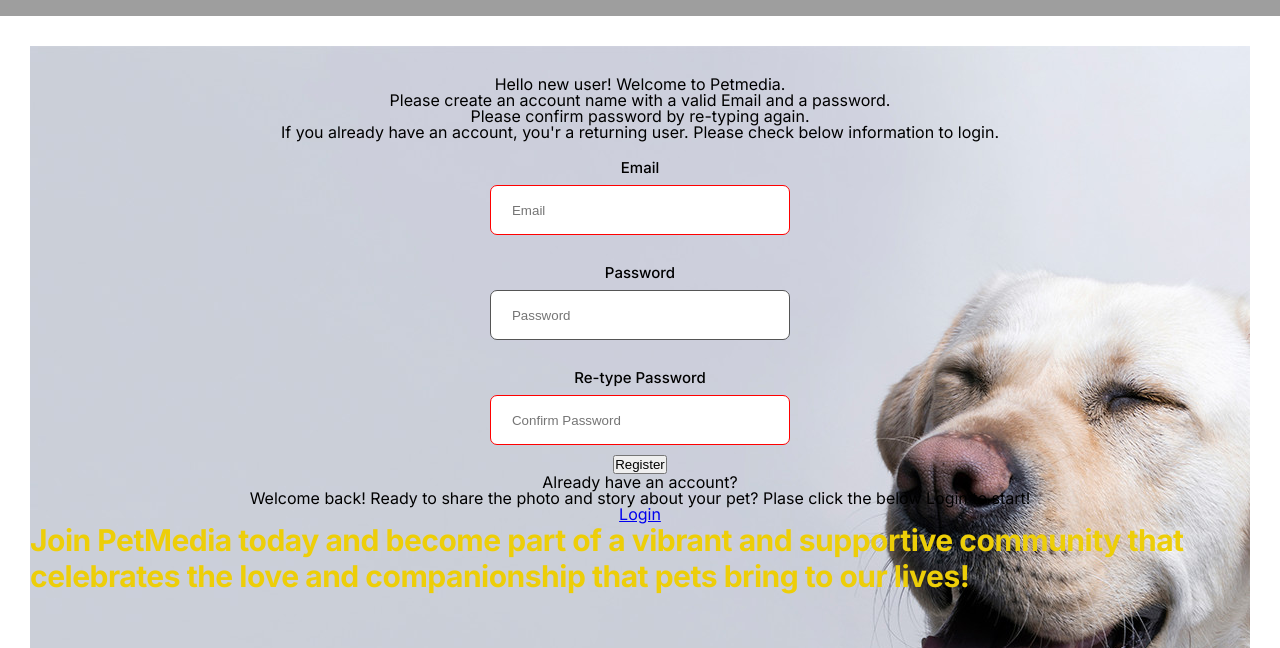
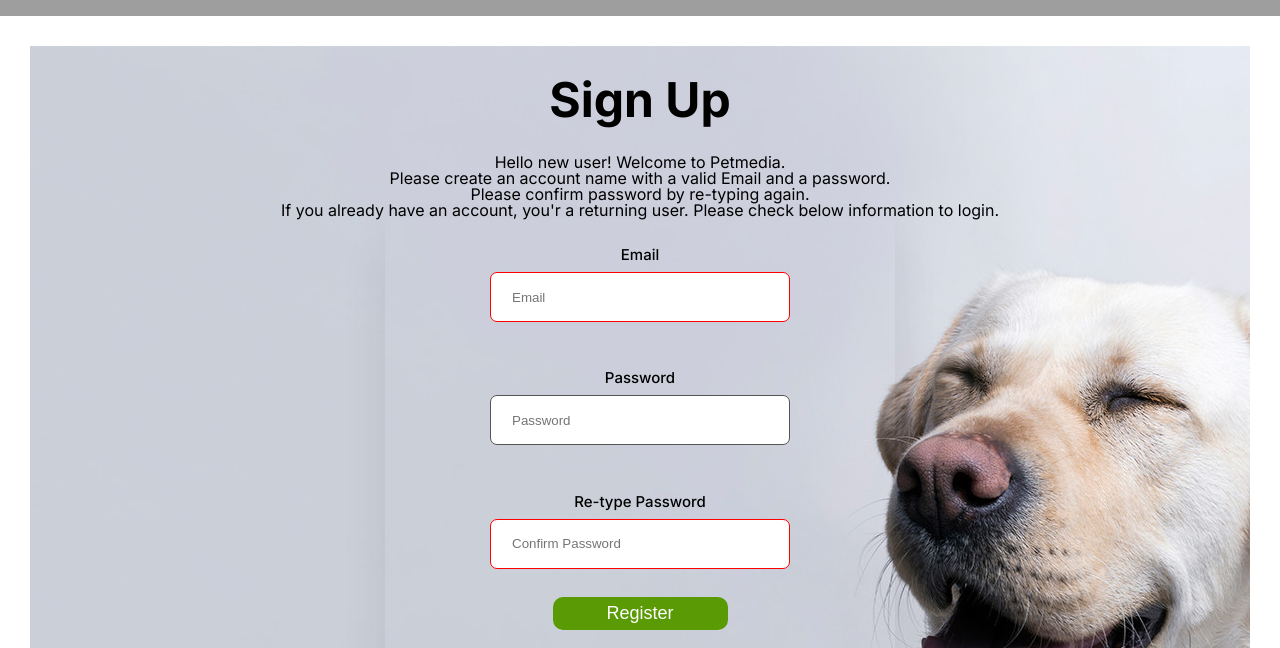
Before and after one commit to 2023-ctech-cs5356/milestone-3-petmedia, a React (Create React App) app: page /register in a window 1280 px wide. Shown: the part 304-952 px from the top of the page. Built offline with nearby package versions, Linux system fonts and the light colour scheme; no server answers; the database is empty; grey boxes are pictures that could not be loaded.

Commit message:
Update Register.js

```diff
--- a/src/components/Register.js
+++ b/src/components/Register.js
@@ -25,8 +25,9 @@ const Register = () => {
   const navigate = useNavigate();
   const { dispatch } = useContext(AuthContext);
 
-  // handle situation when password doesn't match!
+  // need further research to handle situation when password doesn't match!
   // https://stackoverflow.com/questions/1653425/a-za-z-a-za-z0-9-regular-expression
+  // handle thre situatios
   const inputs = [
     {
       id: 1,
@@ -57,6 +58,7 @@ const Register = () => {
     },
   ];
 
+  // handle sibmission
   const handleInputChange = (event) => {
     const { name, value } = event.target;
     setValues((prevValues) => ({
@@ -66,10 +68,12 @@ const Register = () => {
   };
 
   const handleSubmit = (event) => {
+
     event.preventDefault();
 
     const { password, repeatPassword, email } = values;
 
+    // situation when two passwords not matching
     if (password !== repeatPassword) {
       setError(true);
       return;
@@ -77,6 +81,7 @@ const Register = () => {
 
     setError(false);
 
+    // try to create account and response when error occurs
     createUserWithEmailAndPassword(auth, email, password)
       .then((userCredential) => {
         const user = userCredential.user;
@@ -90,6 +95,13 @@ const Register = () => {
 
   return (
     <div className={styles.register}>
+
+      <h2>
+        <font size="10" color="black">
+          Sign Up
+          </font>
+      </h2>
+
       <div className={styles.divBtn}>
         <p className={styles["p-auth-info"]}>
           Hello new user! Welcome to Petmedia.
@@ -103,7 +115,7 @@ const Register = () => {
         </p>
       </div>
 
-      <form className={styles.formOne} onSubmit={handleSubmit}>
+      <form className={styles.form} onSubmit={handleSubmit}>
         {inputs.map((input) => (
           <InputLogin
             key={input.id}
@@ -120,7 +132,7 @@ const Register = () => {
         ))}
 
         <div className={styles["divBtn"]}>
-          <button className={styles["btnlogin"]} type="submit">
+          <button className={styles["loginbtn"]} type="submit">
             Register
           </button>
           <p className={styles["p-auth-info"]}>
@@ -133,7 +145,7 @@ const Register = () => {
             <br></br>{" "}
             <Link className="link-auth" to="/login">
               {" "}
-              Login
+              Sign up
             </Link>{" "}
           </p>
           {error && (
@@ -141,6 +153,10 @@ const Register = () => {
           )}
         </div>
       </form>
+
+      <br></br>
+      <br></br>
+      {/* <br></br> */}
 
       <p className="heading-tertiary contrast-color">
         Join PetMedia today and become part of a vibrant and supportive
```
